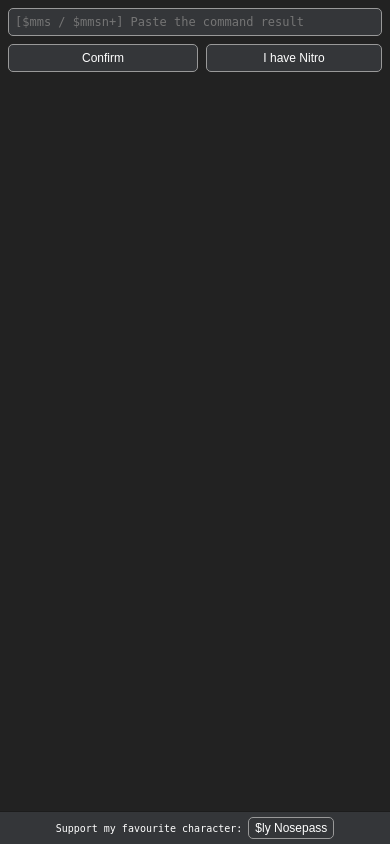
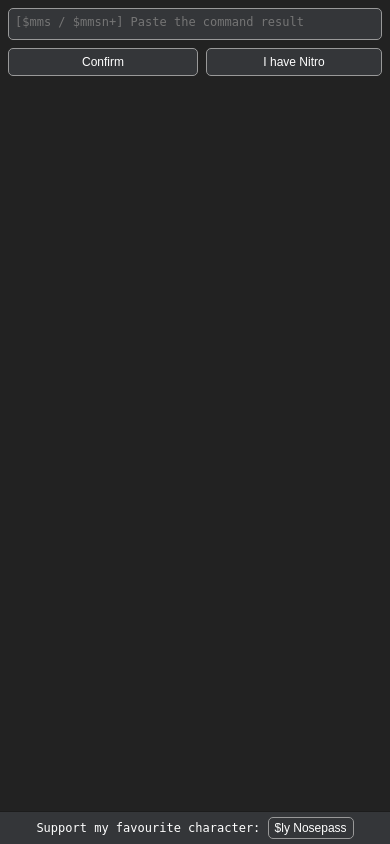
Before and after one commit to MeruMSB/merumsb.github.io, a PHP site: page /notes.html in a window 390 px wide. Run offline with PHP 8.4, Linux system fonts and the light colour scheme.

Commit message:
css changes

```diff
--- a/style.css
+++ b/style.css
@@ -35,7 +35,8 @@ body {
     outline: none;
     border: 1px solid #999;
     border-radius: 5px;
-
+    line-height: 14px;
+    height: 32px;
 }
 .admin textarea:focus {
     outline-offset: 0px;
@@ -46,7 +47,6 @@ button {
     background: none;
     color: inherit;
     cursor: pointer;
-    font-size: 0.8em;
 }
 .button {
     display:inline-block;
@@ -57,6 +57,8 @@ button {
     color:white;
     position: relative;
     font-size: 13px;
+    line-height: 14px;
+    min-height: 32px;
 }
 .button:active {
     box-shadow: inset 0 3px 6px #000;
@@ -131,6 +133,7 @@ input[type=checkbox]:checked + .button:after {
 }
 .fixed .button {
     padding: 3px 6px;
+    min-height: auto;
 }
 @media (max-width: 768px) {
     .admin {
@@ -144,6 +147,7 @@ input[type=checkbox]:checked + .button:after {
     .button {
         padding: 6px;
         font-size: 12px;
+        min-height: 28px;
     }
     .button-label {
         font-size: 12px;
@@ -156,7 +160,6 @@ input[type=checkbox]:checked + .button:after {
         width: 100%;
         border-radius: 0;
         text-align: center;
-        font-size: 10px;
     }
     .alert {
         top: auto;
```
